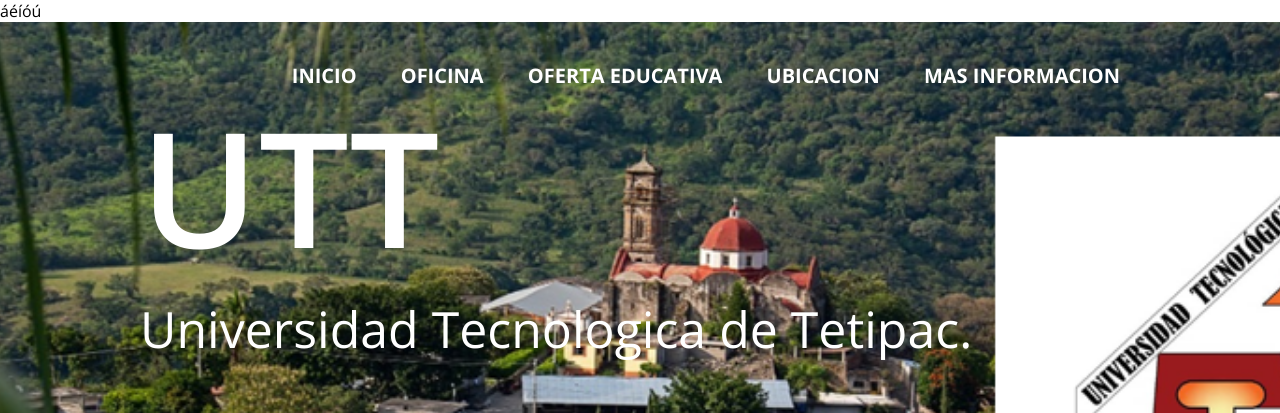
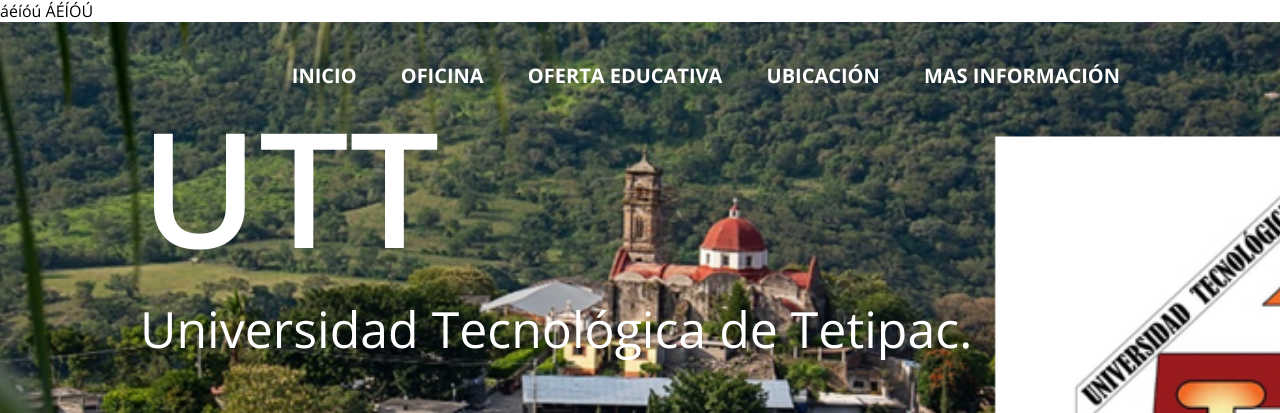
Before and after one commit to ecralu/UTT, a plain HTML site: page index.html in a window 1280 px wide. Shown: the top 413 px of the page. Drawn offline with nearby package versions, Linux system fonts and the light colour scheme.

Commit message:
Update index.html

```diff
--- a/index.html
+++ b/index.html
@@ -11,7 +11,7 @@
 </head>
 <body>
   <body>
-    áéíóú
+    áéíóú ÁÉÍÓÚ
     <body>
   <header>
     <div class="contenedor">
@@ -19,13 +19,13 @@
         <a href="index.html" id="btn-acerca-de">INICIO</a>
         <a href="OFICINA.HTML" id="btn-menu">OFICINA</a>
         <a href="Oferta.html" id="btn-galeria">OFERTA EDUCATIVA</a>
-        <a href="ubicacion.html" id="btn-ubicacion">UBICACION</a>
-        <a href="masinfor.html" id="btn-contacto">MAS INFORMACION</a>
+        <a href="ubicacion.html" id="btn-ubicacion">UBICACIÓN</a>
+        <a href="masinfor.html" id="btn-contacto">MAS INFORMACIÓN</a>
       </nav>
 
       <div class="textos">
         <h1 class="nombre">UTT</span></h1>
-        <h3>Universidad Tecnologica de Tetipac.<span></h3>
+        <h3>Universidad Tecnológica de Tetipac.<span></h3>
       </div>
     </div>
   </header>
```
